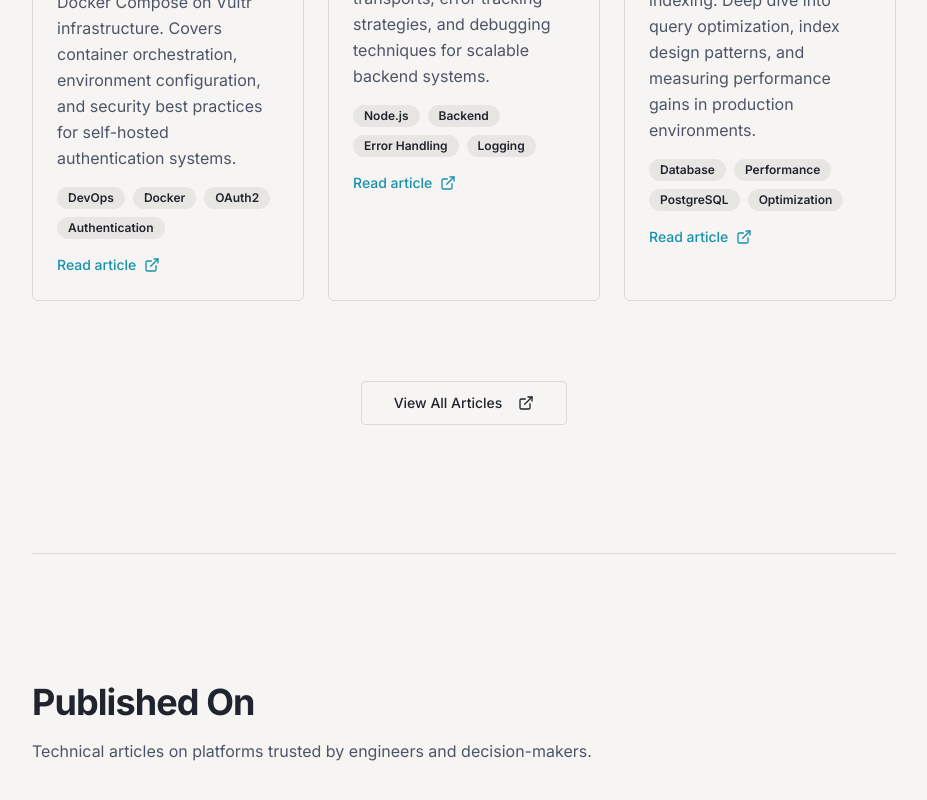
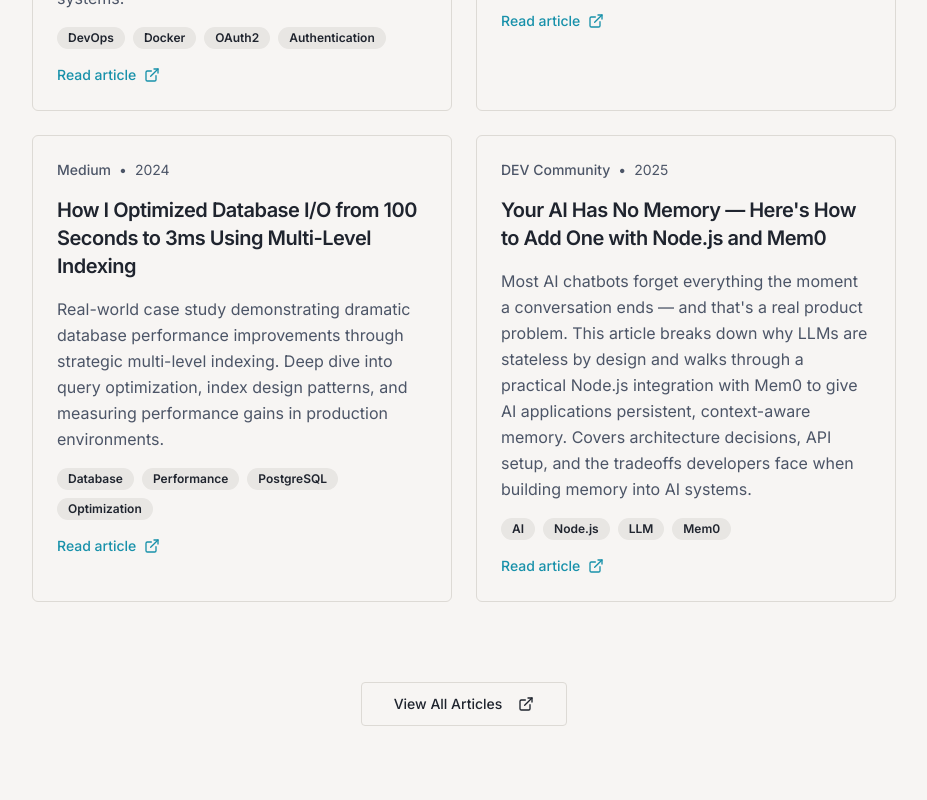
Before and after one commit to techsplot/v0-portfolio, a Next.js app: page / in a window 1280 px wide. Shown: the part 3349-4149 px from the top of the page, without its empty margins (176-1103 px from the left). Built offline with nearby package versions, Linux system fonts and the light colour scheme.

Commit message:
Add AI memory article to Featured Work section with 2x2 grid layout
Agent-Logs-Url: https://github.com/techsplot/v0-portfolio/sessions/c13c26a6-7170-4e98-bde5-3bf7f3221ecd

Co-authored-by: techsplot <123483907+techsplot@users.noreply.github.com>

```diff
--- a/app/page.tsx
+++ b/app/page.tsx
@@ -265,7 +265,7 @@ export default function Home() {
               Case studies and technical articles demonstrating real-world solutions
             </p>
           </div>
-          <div className="grid md:grid-cols-3 gap-6">
+          <div className="grid md:grid-cols-2 gap-6">
             <article className="group p-6 rounded-lg border border-border hover:border-accent transition-all space-y-4">
               <div className="flex items-center gap-2 text-sm text-muted-foreground">
                 <span className="font-medium">Vultr Docs</span>
@@ -382,6 +382,46 @@ export default function Home() {
                 <ExternalLink className="h-4 w-4" />
               </a>
             </article>
+
+            <article className="group p-6 rounded-lg border border-border hover:border-accent transition-all space-y-4">
+              <div className="flex items-center gap-2 text-sm text-muted-foreground">
+                <span className="font-medium">DEV Community</span>
+                <span>•</span>
+                <time>2025</time>
+              </div>
+              <h3 className="text-xl font-semibold text-foreground group-hover:text-accent transition-colors">
+                Your AI Has No Memory — Here's How to Add One with Node.js and Mem0
+              </h3>
+              <p className="text-muted-foreground leading-relaxed">
+                Most AI chatbots forget everything the moment a conversation ends — and that's a real product problem.
+                This article breaks down why LLMs are stateless by design and walks through a practical Node.js
+                integration with Mem0 to give AI applications persistent, context-aware memory. Covers architecture
+                decisions, API setup, and the tradeoffs developers face when building memory into AI systems.
+              </p>
+              <div className="flex flex-wrap gap-2">
+                <Badge variant="secondary" className="text-xs">
+                  AI
+                </Badge>
+                <Badge variant="secondary" className="text-xs">
+                  Node.js
+                </Badge>
+                <Badge variant="secondary" className="text-xs">
+                  LLM
+                </Badge>
+                <Badge variant="secondary" className="text-xs">
+                  Mem0
+                </Badge>
+              </div>
+              <a
+                href="https://dev.to/techsplot/your-ai-has-no-memory-heres-how-to-add-one-with-nodejs-and-mem0-2fbh"
+                target="_blank"
+                rel="noopener noreferrer"
+                className="inline-flex items-center gap-2 text-sm font-medium text-accent hover:underline"
+              >
+                Read article
+                <ExternalLink className="h-4 w-4" />
+              </a>
+            </article>
           </div>
           <div className="flex justify-center pt-8">
             <a href="https://medium.com/@techsplot" target="_blank" rel="noopener noreferrer">
```
